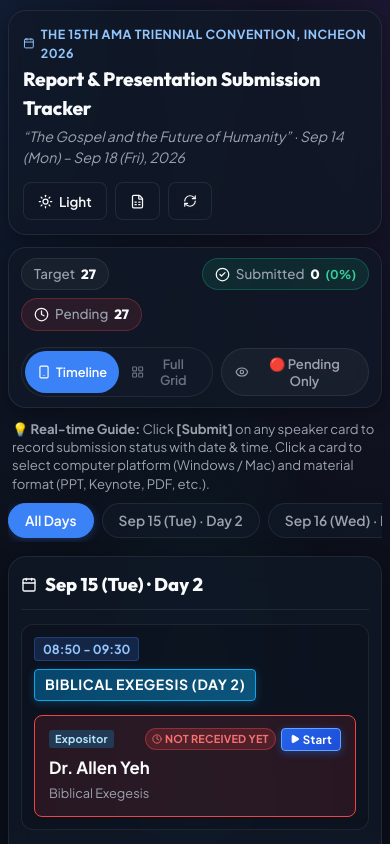
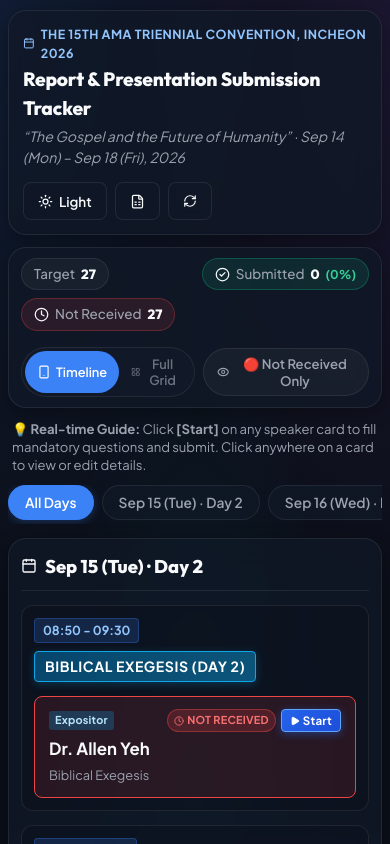
Before and after one commit to songh3ok/ama2026-report-tracker, a React (Vite) app: page / in a window 390 px wide. Shown: the top 844 px of the page. Built offline with nearby package versions, Linux system fonts and the light colour scheme.

Commit message:
style: standardize status label to Not Received across timetable and mobile

```diff
--- a/src/App.jsx
+++ b/src/App.jsx
@@ -108,7 +108,7 @@ export function App() {
         }
         return item;
       }));
-      showToast(`ℹ ${target.speakerName} reverted to Pending.`);
+      showToast(`ℹ ${target.speakerName} reverted to Not Received.`);
     } else {
       // Opening modal for mandatory questions before submitting
       setSelectedSpeaker(target);
@@ -222,7 +222,7 @@ export function App() {
           </div>
           <div className="kpi-pill kpi-pending">
             <Clock size={15} className="text-rose-400" />
-            <span className="kpi-label">Pending</span>
+            <span className="kpi-label">Not Received</span>
             <strong className="kpi-val text-rose-400">{pendingCount}</strong>
           </div>
         </div>
@@ -253,13 +253,13 @@ export function App() {
             onClick={() => setHighlightPendingOnly(prev => !prev)}
           >
             <Eye size={14} />
-            <span>{highlightPendingOnly ? 'Show All' : '🔴 Pending Only'}</span>
+            <span>{highlightPendingOnly ? 'Show All' : '🔴 Not Received Only'}</span>
           </button>
         </div>
       </div>
 
       <div className="table-guide-notice">
-        <span>💡 <strong>Real-time Guide:</strong> Click <strong>[Submit]</strong> on any speaker card to record submission status with date & time. Click a card to select computer platform (Windows / Mac) and material format (PPT, Keynote, PDF, etc.).</span>
+        <span>💡 <strong>Real-time Guide:</strong> Click <strong>[Start]</strong> on any speaker card to fill mandatory questions and submit. Click anywhere on a card to view or edit details.</span>
       </div>
 
       {/* Main Content: Mobile Timeline or PDF Grid */}
--- a/src/components/MobileTimeline.jsx
+++ b/src/components/MobileTimeline.jsx
@@ -226,7 +226,7 @@ export function MobileTimeline({
                               </span>
 
                               <div className="mobile-status-and-action">
-                                {/* Status badge: Not received yet vs Submitted */}
+                                {/* Status badge: Not Received vs Submitted */}
                                 <span className={`tt-status-tag ${isSubmitted ? 'tag-submitted' : 'tag-pending'}`}>
                                   {isSubmitted ? (
                                     <>
@@ -236,7 +236,7 @@ export function MobileTimeline({
                                   ) : (
                                     <>
                                       <Clock size={10} />
-                                      <span>Not received yet</span>
+                                      <span>Not Received</span>
                                     </>
                                   )}
                                 </span>
--- a/src/components/TimetableGrid.jsx
+++ b/src/components/TimetableGrid.jsx
@@ -28,7 +28,7 @@ export function TimetableGrid({
           </span>
 
           <div className="tt-status-and-action">
-            {/* Status indicator moved to upper line: Not received yet vs Submitted */}
+            {/* Status indicator moved to upper line: Not Received vs Submitted */}
             <span className={`tt-status-tag ${isSubmitted ? 'tag-submitted' : 'tag-pending'}`}>
               {isSubmitted ? (
                 <>
@@ -38,7 +38,7 @@ export function TimetableGrid({
               ) : (
                 <>
                   <Clock size={10} />
-                  <span>Not received yet</span>
+                  <span>Not Received</span>
                 </>
               )}
             </span>
```
